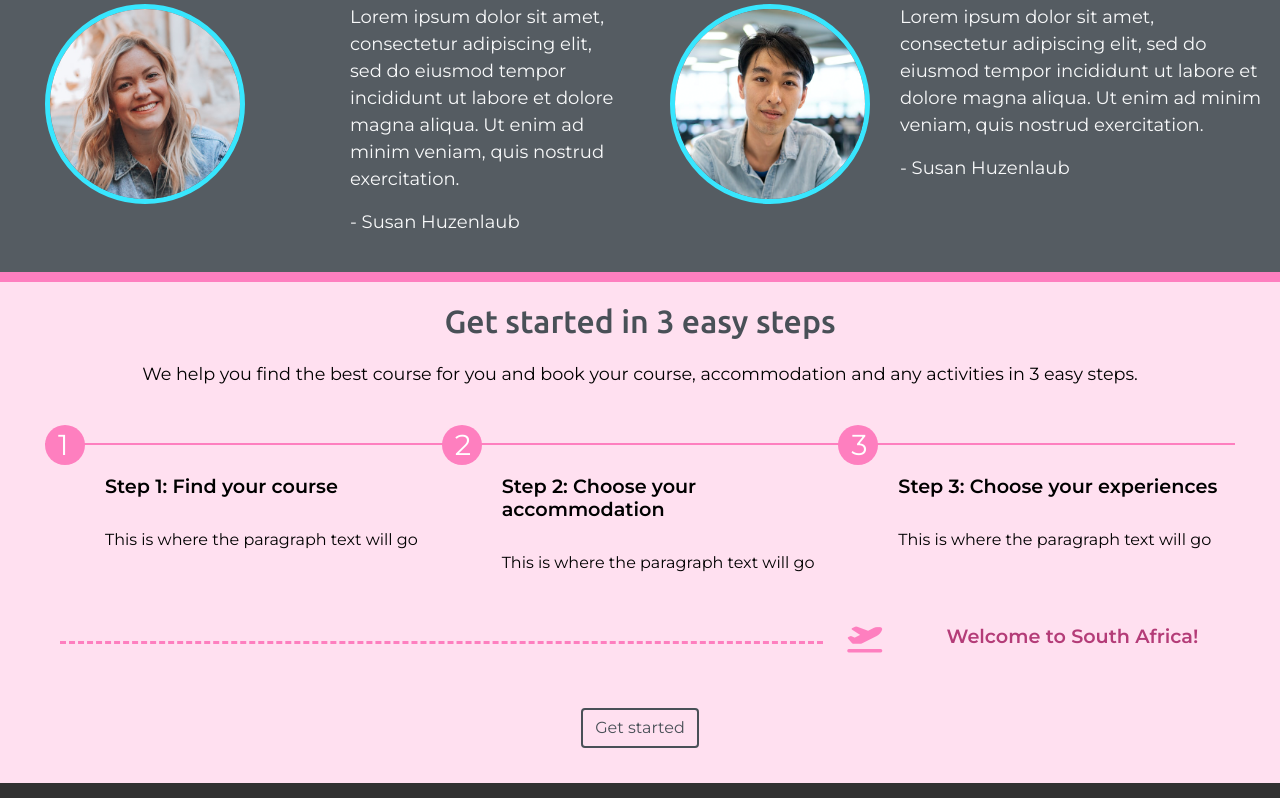
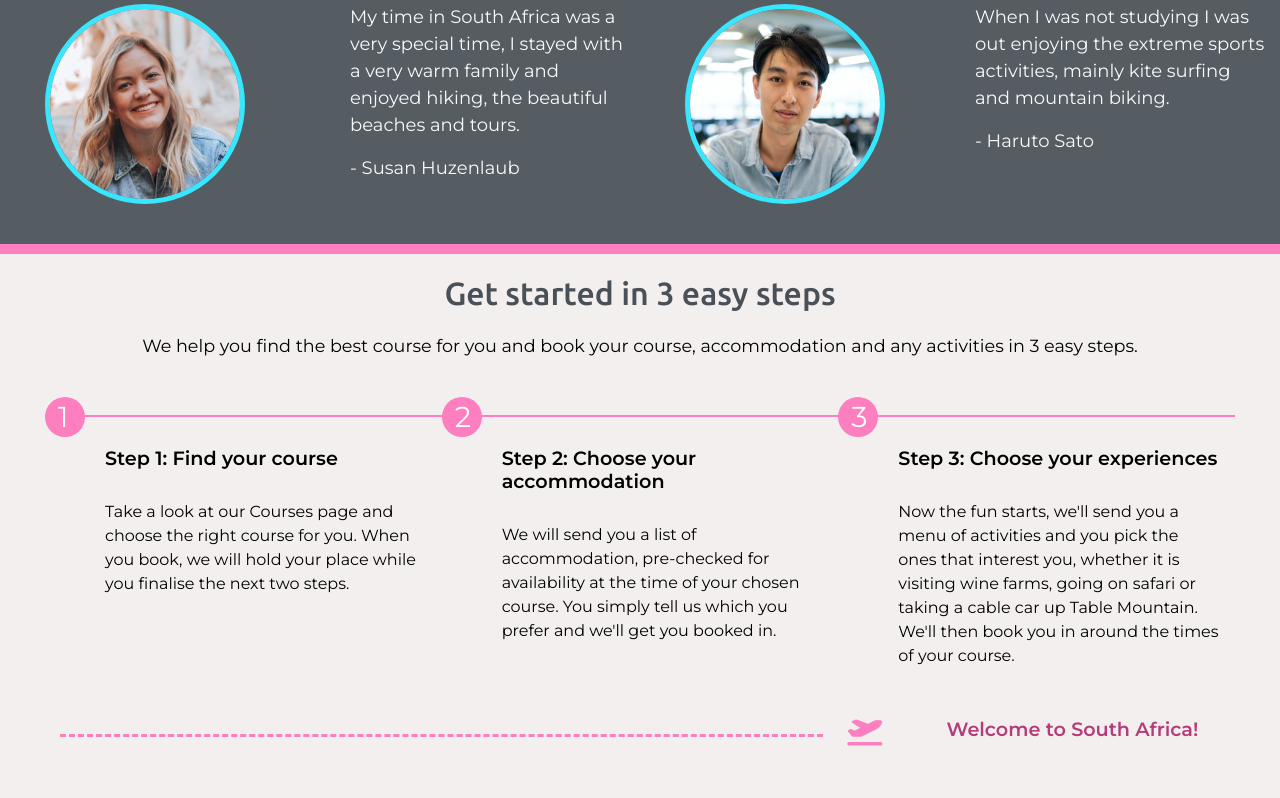
Before and after one commit to Jade-ux/Learn_English_In_South_Africa, a plain HTML site: page accommodation.html in a window 1280 px wide. Shown: the part 1640-2438 px from the top of the page. Drawn offline with nearby package versions, Linux system fonts and the light colour scheme.

Commit message:
Added content to 3 Easy Steps section and changed background colour of that section.

```diff
--- a/accommodation.html
+++ b/accommodation.html
@@ -318,7 +318,7 @@
         </a>
       </div>
     </section>
-        <!--Testimonials section-->
+    <!--Testimonials section-->
     <section>
       <div class="container-fluid">
         <div class="row row__testimonials">
@@ -336,9 +336,7 @@
             <div class="quote-body col-sm-12 col-md-6">
               <blockquote class="blockquote">
                 <p>
-                  Lorem ipsum dolor sit amet, consectetur adipiscing elit, sed
-                  do eiusmod tempor incididunt ut labore et dolore magna aliqua.
-                  Ut enim ad minim veniam, quis nostrud exercitation.
+                  My time in South Africa was a very special time, I stayed with a very warm family and enjoyed hiking, the beautiful beaches and tours.
                 </p>
                 <p>- Susan Huzenlaub</p>
               </blockquote>
@@ -346,7 +344,7 @@
           </div>
           <!--Testimonial 2-->
           <div class="col-sm-6 col-12 testimonial-col">
-            <div class="d-sm-block">
+            <div class="d-sm-block col-sm-12 col-md-6">
               <img
                 src="assets/img/boy_quote.png"
                 class="testimonial-img"
@@ -357,11 +355,9 @@
             <div class="quote-body">
               <blockquote class="blockquote">
                 <p>
-                  Lorem ipsum dolor sit amet, consectetur adipiscing elit, sed
-                  do eiusmod tempor incididunt ut labore et dolore magna aliqua.
-                  Ut enim ad minim veniam, quis nostrud exercitation.
+                When I was not studying I was out enjoying the extreme sports activities, mainly kite surfing and mountain biking.
                 </p>
-                <p>- Susan Huzenlaub</p>
+                <p>- Haruto Sato</p>
               </blockquote>
             </div>
           </div>
@@ -382,17 +378,17 @@
           <!--1-->
               <div class="col-12 col-md-4 steps-item" data-step="1">
               <h4>Step 1: Find your course</h4>
-                <span>This is where the paragraph text will go</span>
+                <span>Take a look at our Courses page and choose the right course for you. When you book, we will hold your place while you finalise the next two steps.</span>
               </div>
           <!--2-->
               <div class="col-12 col-md-4 steps-item" data-step="2">
               <h4>Step 2: Choose your accommodation</h4>
-                <span>This is where the paragraph text will go</span>
+                <span>We will send you a list of accommodation, pre-checked for availability at the time of your chosen course. You simply tell us which you prefer and we'll get you booked in.</span>
               </div>
           <!--3-->
               <div class="col-12 col-md-4 steps-item" data-step="3">
               <h4>Step 3: Choose your experiences</h4>
-                <span>This is where the paragraph text will go</span>
+                <span>Now the fun starts, we'll send you a menu of activities and you pick the ones that interest you, whether it is visiting wine farms, going on safari or taking a cable car up Table Mountain. We'll then book you in around the times of your course.</span>
               </div>
               <div class="col-10 col-md-8 steps-welcome">
               <hr>
@@ -407,7 +403,7 @@
           <div class="col-12 center-btn">
             <button
               type="button"
-              class="btn btn-outline-primary btn-outline__enquire"
+              class="btn btn-outline-primary btn-fill_enquire"
             >
               Get started
             </button>
--- a/assets/css/style.css
+++ b/assets/css/style.css
@@ -438,7 +438,7 @@ p {
 /*-------------------------------------------------3 Easy Steps section*/
 
 .row__steps {
-  background-color: #ffe0f0;
+  background-color: #f3efef;
   border-top: #fe7fbf 10px solid;
   padding-left: 45px;
   padding-right: 45px;
```
Also changed, not shown: english-courses.html (+4 -4 lines), index.html (+7 -11 lines).
